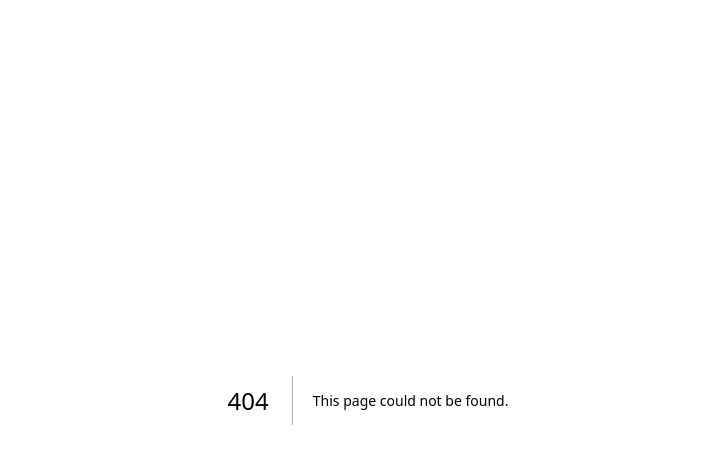
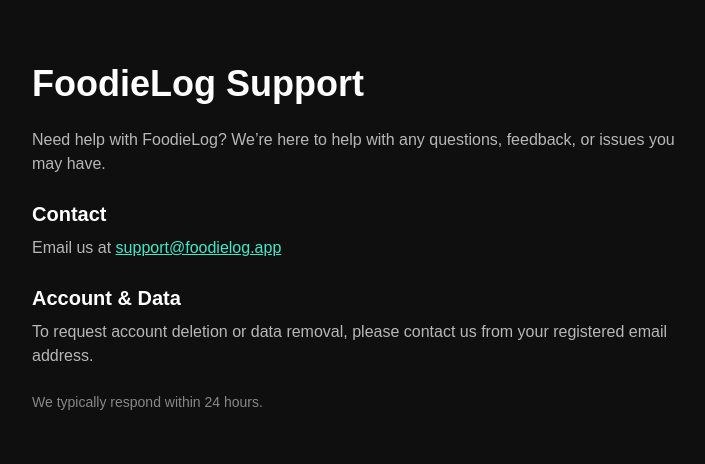
Before and after one commit to ckumsal/foodielog-web, a Next.js app: page /support in a window 1280 px wide. Before the commit this address had no page. Shown: the top 464 px of the page, without its empty margins (272-977 px from the left). Built offline with nearby package versions, Linux system fonts and the light colour scheme.

Commit message:
Create SupportPage component for user assistance
This page provides support information for FoodieLog users, including contact details and account data requests.

```diff
--- /dev/null
+++ b/src/app/support/page.tsx
@@ -0,0 +1,35 @@
+export default function SupportPage() {
+  return (
+    <main className="min-h-screen bg-[#0F0F10] text-white px-6 py-16">
+      <div className="mx-auto max-w-2xl">
+        <h1 className="text-4xl font-bold mb-6">FoodieLog Support</h1>
+
+        <p className="text-white/70 mb-6">
+          Need help with FoodieLog? We’re here to help with any questions,
+          feedback, or issues you may have.
+        </p>
+
+        <h2 className="text-xl font-semibold mb-2">Contact</h2>
+        <p className="text-white/70 mb-6">
+          Email us at{" "}
+          <a
+            href="mailto:support@foodielog.app"
+            className="text-[#42E8C6] underline"
+          >
+            support@foodielog.app
+          </a>
+        </p>
+
+        <h2 className="text-xl font-semibold mb-2">Account & Data</h2>
+        <p className="text-white/70 mb-6">
+          To request account deletion or data removal, please contact us from
+          your registered email address.
+        </p>
+
+        <p className="text-white/50 text-sm">
+          We typically respond within 24 hours.
+        </p>
+      </div>
+    </main>
+  );
+}
```
